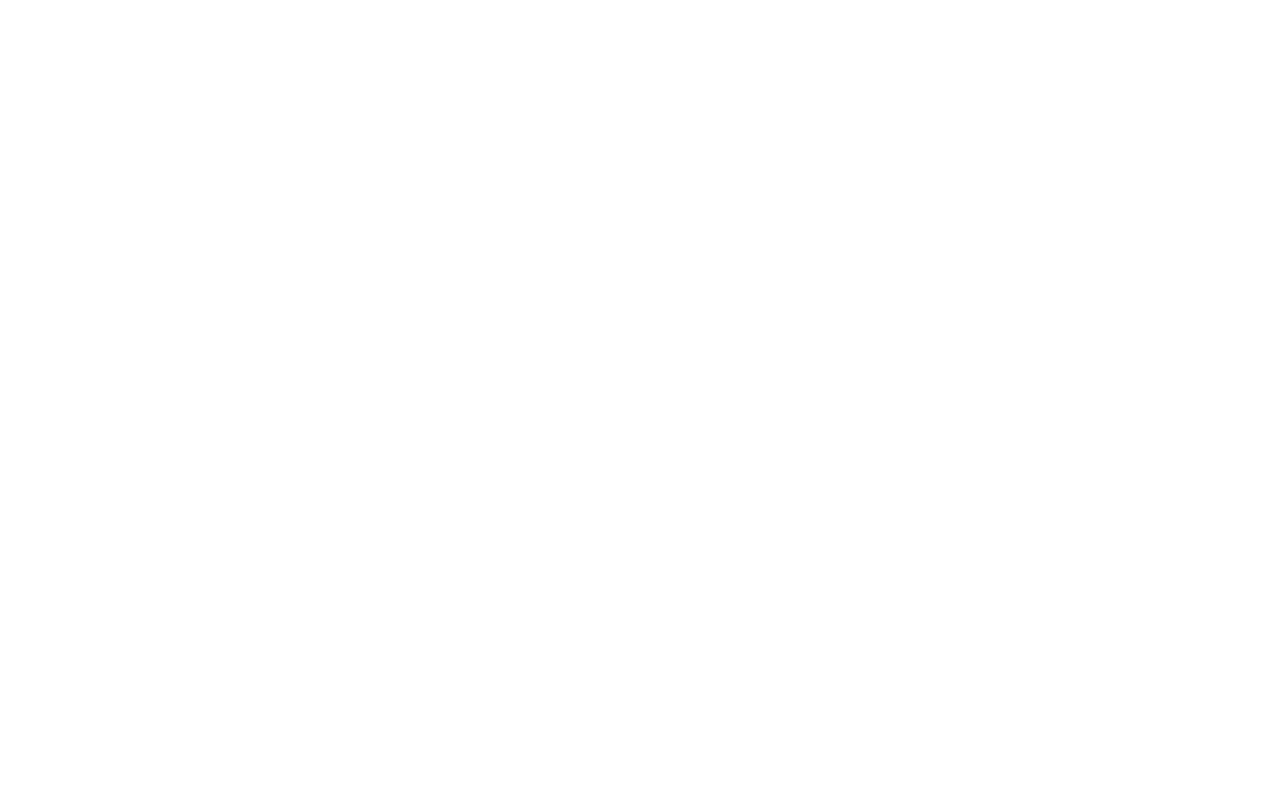
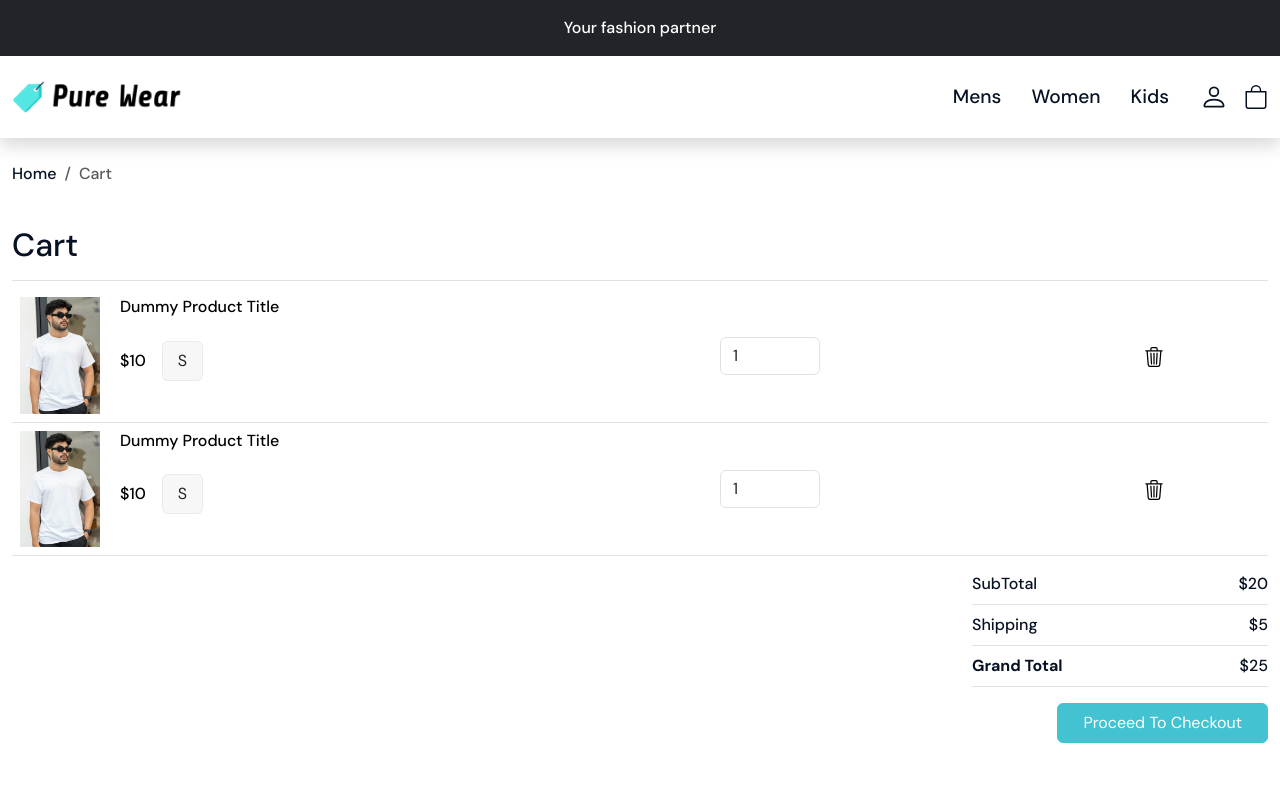
Before and after one commit to Tibro0/pure-wear, a React (Vite) app in the folder frontend/: page /cart in a window 1280 px wide. Before the commit this address had no page. Shown: the top 800 px of the page. Built offline with nearby package versions, Linux system fonts and the light colour scheme.

Commit message:
React Cart Page

```diff
--- a/frontend/src/App.jsx
+++ b/frontend/src/App.jsx
@@ -3,6 +3,7 @@ import { BrowserRouter, Route, Routes } from 'react-router-dom'
 import Home from './components/Home'
 import Shop from './components/Shop'
 import Product from './components/Product'
+import Cart from './components/Cart'
 
 function App() {
 
@@ -13,6 +14,7 @@ function App() {
           <Route path='/' element={<Home/>}/>
           <Route path='/shop' element={<Shop/>}/>
           <Route path='/product' element={<Product/>}/>
+          <Route path='/cart' element={<Cart/>}/>
         </Routes>
       </BrowserRouter>
     </>
--- /dev/null
+++ b/frontend/src/components/Cart.jsx
@@ -0,0 +1,98 @@
+import React from 'react'
+import Layout from './common/Layout'
+import { Link } from 'react-router-dom'
+import ProductImg from '../assets/images/mens/six.jpg'
+
+const Cart = () => {
+    return (
+        <Layout>
+            <div className='container pb-5'>
+                <div className='row'>
+                    <div className='col-md-12'>
+                        <nav aria-label="breadcrumb" className='py-4'>
+                            <ol className="breadcrumb">
+                                <li className="breadcrumb-item"><Link to="/">Home</Link></li>
+                                <li className="breadcrumb-item active" aria-current="page">Cart</li>
+                            </ol>
+                        </nav>
+                    </div>
+
+                    <div className='col-md-12'>
+                        <h2 className='border-bottom pb-3'>Cart</h2>
+
+                        <table className='table'>
+                            <tbody>
+                                <tr>
+                                    <td width={100}>
+                                        <img src={ProductImg} width={80} alt="" />
+                                    </td>
+                                    <td width={600}>
+                                        <h4>Dummy Product Title</h4>
+                                        <div className='d-flex align-items-center pt-3'>
+                                            <span>$10</span>
+                                            <div className='ps-3'>
+                                                <button className='btn btn-size'>S</button>
+                                            </div>
+                                        </div>
+                                    </td>
+                                    <td valign='middle'>
+                                        <input style={{ width: '100px' }} type="number" value={1} className='form-control' />
+                                    </td>
+                                    <td valign='middle'>
+                                        <svg xmlns="http://www.w3.org/2000/svg" width="20" height="20" fill="currentColor" className="bi bi-trash3" viewBox="0 0 16 16">
+                                            <path d="M6.5 1h3a.5.5 0 0 1 .5.5v1H6v-1a.5.5 0 0 1 .5-.5M11 2.5v-1A1.5 1.5 0 0 0 9.5 0h-3A1.5 1.5 0 0 0 5 1.5v1H1.5a.5.5 0 0 0 0 1h.538l.853 10.66A2 2 0 0 0 4.885 16h6.23a2 2 0 0 0 1.994-1.84l.853-10.66h.538a.5.5 0 0 0 0-1zm1.958 1-.846 10.58a1 1 0 0 1-.997.92h-6.23a1 1 0 0 1-.997-.92L3.042 3.5zm-7.487 1a.5.5 0 0 1 .528.47l.5 8.5a.5.5 0 0 1-.998.06L5 5.03a.5.5 0 0 1 .47-.53Zm5.058 0a.5.5 0 0 1 .47.53l-.5 8.5a.5.5 0 1 1-.998-.06l.5-8.5a.5.5 0 0 1 .528-.47M8 4.5a.5.5 0 0 1 .5.5v8.5a.5.5 0 0 1-1 0V5a.5.5 0 0 1 .5-.5" />
+                                        </svg>
+                                    </td>
+                                </tr>
+                                <tr>
+                                    <td width={100}>
+                                        <img src={ProductImg} width={80} alt="" />
+                                    </td>
+                                    <td width={600}>
+                                        <h4>Dummy Product Title</h4>
+                                        <div className='d-flex align-items-center pt-3'>
+                                            <span>$10</span>
+                                            <div className='ps-3'>
+                                                <button className='btn btn-size'>S</button>
+                                            </div>
+                                        </div>
+                                    </td>
+                                    <td valign='middle'>
+                                        <input style={{ width: '100px' }} type="number" value={1} className='form-control' />
+                                    </td>
+                                    <td valign='middle'>
+                                        <svg xmlns="http://www.w3.org/2000/svg" width="20" height="20" fill="currentColor" className="bi bi-trash3" viewBox="0 0 16 16">
+                                            <path d="M6.5 1h3a.5.5 0 0 1 .5.5v1H6v-1a.5.5 0 0 1 .5-.5M11 2.5v-1A1.5 1.5 0 0 0 9.5 0h-3A1.5 1.5 0 0 0 5 1.5v1H1.5a.5.5 0 0 0 0 1h.538l.853 10.66A2 2 0 0 0 4.885 16h6.23a2 2 0 0 0 1.994-1.84l.853-10.66h.538a.5.5 0 0 0 0-1zm1.958 1-.846 10.58a1 1 0 0 1-.997.92h-6.23a1 1 0 0 1-.997-.92L3.042 3.5zm-7.487 1a.5.5 0 0 1 .528.47l.5 8.5a.5.5 0 0 1-.998.06L5 5.03a.5.5 0 0 1 .47-.53Zm5.058 0a.5.5 0 0 1 .47.53l-.5 8.5a.5.5 0 1 1-.998-.06l.5-8.5a.5.5 0 0 1 .528-.47M8 4.5a.5.5 0 0 1 .5.5v8.5a.5.5 0 0 1-1 0V5a.5.5 0 0 1 .5-.5" />
+                                        </svg>
+                                    </td>
+                                </tr>
+                            </tbody>
+                        </table>
+                    </div>
+                </div>
+
+                <div className='row justify-content-end'>
+                    <div className='col-md-3'>
+                        <div className='d-flex justify-content-between border-bottom pb-2'>
+                            <div>SubTotal</div>
+                            <div>$20</div>
+                        </div>
+                        <div className='d-flex justify-content-between border-bottom py-2'>
+                            <div>Shipping</div>
+                            <div>$5</div>
+                        </div>
+                        <div className='d-flex justify-content-between border-bottom py-2'>
+                            <div><strong>Grand Total</strong></div>
+                            <div>$25</div>
+                        </div>
+                        <div className='d-flex justify-content-end py-3'>
+                            <button className='btn btn-primary'>Proceed To Checkout</button>
+                        </div>
+                    </div>
+                </div>
+            </div>
+        </Layout>
+    )
+}
+
+export default Cart
--- a/frontend/src/components/common/Header.jsx
+++ b/frontend/src/components/common/Header.jsx
@@ -1,6 +1,7 @@
 import React from 'react'
 import { Nav, Navbar } from 'react-bootstrap'
 import Logo from '../../assets/images/logo.png'
+import { Link } from 'react-router-dom'
 
 const Header = () => {
     return (
@@ -27,8 +28,8 @@ const Header = () => {
                             <a href="" className='ms-lg-3 ms-sm-0'><svg xmlns="http://www.w3.org/2000/svg" width="28" height="28" fill="currentColor" className="bi bi-person" viewBox="0 0 16 16"><path d="M8 8a3 3 0 1 0 0-6 3 3 0 0 0 0 6m2-3a2 2 0 1 1-4 0 2 2 0 0 1 4 0m4 8c0 1-1 1-1 1H3s-1 0-1-1 1-4 6-4 6 3 6 4m-1-.004c-.001-.246-.154-.986-.832-1.664C11.516 10.68 10.289 10 8 10s-3.516.68-4.168 1.332c-.678.678-.83 1.418-.832 1.664z"></path></svg>
                             </a>
 
-                            <a href="" className='ms-3'><svg xmlns="http://www.w3.org/2000/svg" width="24" height="28" fill="currentColor" className="bi bi-bag" viewBox="0 0 16 16"><path d="M8 1a2.5 2.5 0 0 1 2.5 2.5V4h-5v-.5A2.5 2.5 0 0 1 8 1m3.5 3v-.5a3.5 3.5 0 1 0-7 0V4H1v10a2 2 0 0 0 2 2h10a2 2 0 0 0 2-2V4zM2 5h12v9a1 1 0 0 1-1 1H3a1 1 0 0 1-1-1z"></path></svg>
-                            </a>
+                            <Link to="/cart" className='ms-3'><svg xmlns="http://www.w3.org/2000/svg" width="24" height="28" fill="currentColor" className="bi bi-bag" viewBox="0 0 16 16"><path d="M8 1a2.5 2.5 0 0 1 2.5 2.5V4h-5v-.5A2.5 2.5 0 0 1 8 1m3.5 3v-.5a3.5 3.5 0 1 0-7 0V4H1v10a2 2 0 0 0 2 2h10a2 2 0 0 0 2-2V4zM2 5h12v9a1 1 0 0 1-1 1H3a1 1 0 0 1-1-1z"></path></svg>
+                            </Link>
                         </div>
                     </Navbar.Collapse>
                 </Navbar>
```
